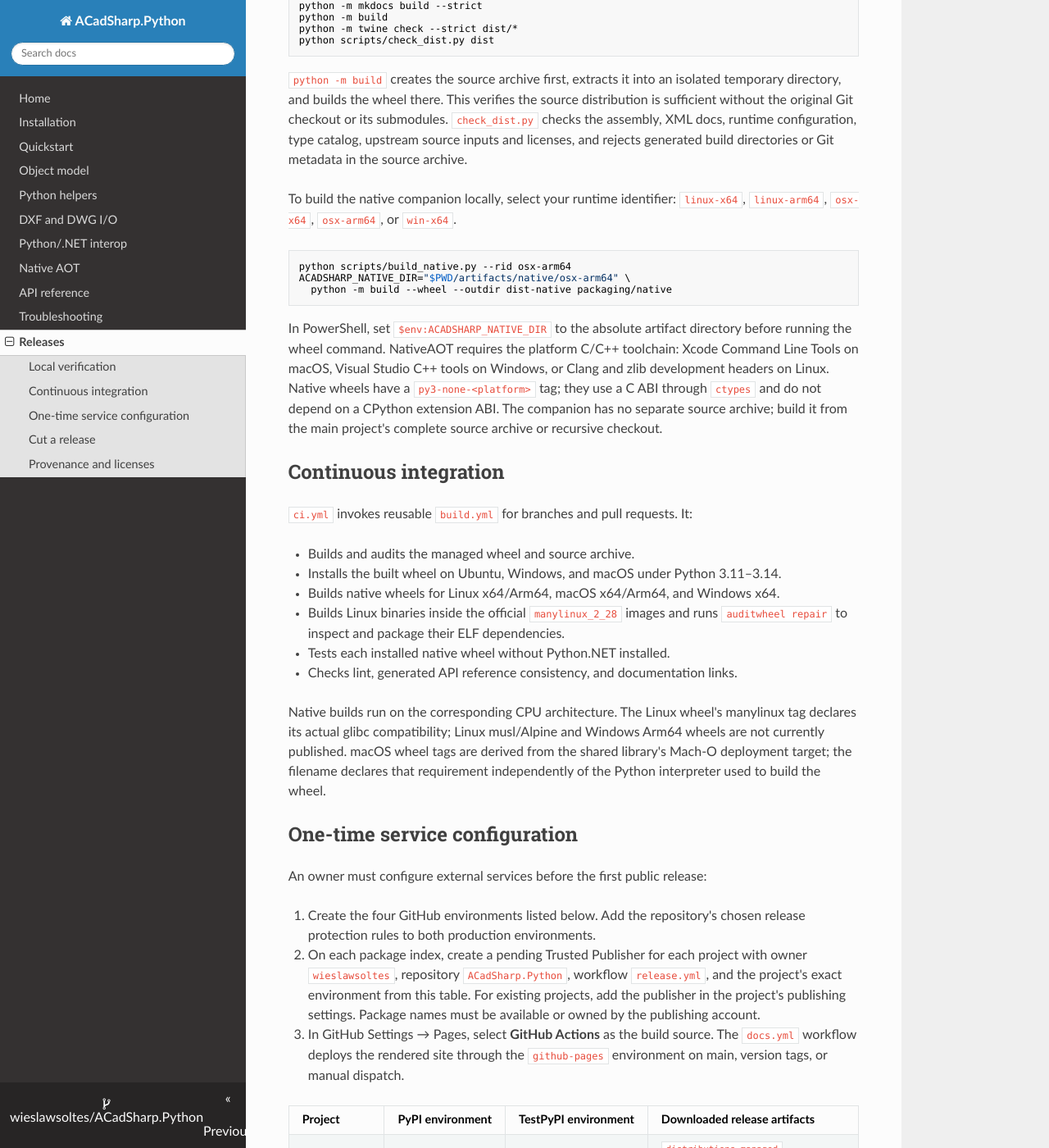
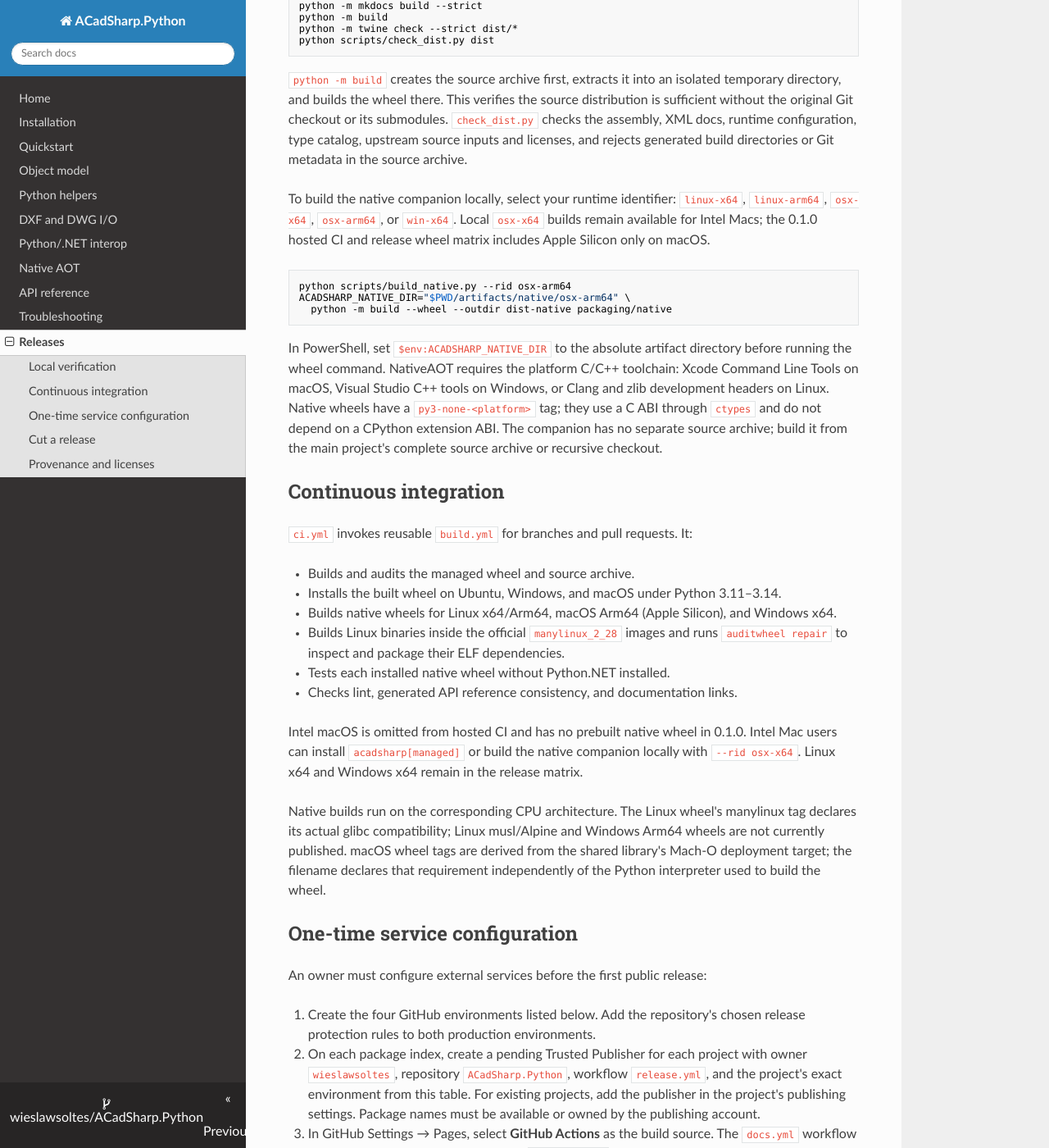
Before and after one commit to wieslawsoltes/ACadSharp.Python, an MkDocs documentation site: the page built from docs/releasing.md, in a window 1280 px wide and 1400 px high, scrolled down 629 px. Shown: the whole window at 82% size. Built offline with MkDocs 1.6.1, drawn with Linux system fonts in a browser that asks for light colours; nearby versions of some CDN libraries.

Commit message:
Document four-platform native releases and local Intel Mac builds

````diff
--- a/docs/releasing.md
+++ b/docs/releasing.md
@@ -35,7 +35,9 @@ upstream source inputs and licenses, and rejects generated build directories or
 Git metadata in the source archive.
 
 To build the native companion locally, select your runtime identifier:
-`linux-x64`, `linux-arm64`, `osx-x64`, `osx-arm64`, or `win-x64`.
+`linux-x64`, `linux-arm64`, `osx-x64`, `osx-arm64`, or `win-x64`. Local
+`osx-x64` builds remain available for Intel Macs; the 0.1.0 hosted CI and release
+wheel matrix includes Apple Silicon only on macOS.
 
 ```sh
 python scripts/build_native.py --rid osx-arm64
@@ -57,11 +59,15 @@ complete source archive or recursive checkout.
 
 - Builds and audits the managed wheel and source archive.
 - Installs the built wheel on Ubuntu, Windows, and macOS under Python 3.11–3.14.
-- Builds native wheels for Linux x64/Arm64, macOS x64/Arm64, and Windows x64.
+- Builds native wheels for Linux x64/Arm64, macOS Arm64 (Apple Silicon), and Windows x64.
 - Builds Linux binaries inside the official `manylinux_2_28` images and runs
   `auditwheel repair` to inspect and package their ELF dependencies.
 - Tests each installed native wheel without Python.NET installed.
 - Checks lint, generated API reference consistency, and documentation links.
+
+Intel macOS is omitted from hosted CI and has no prebuilt native wheel in 0.1.0.
+Intel Mac users can install `acadsharp[managed]` or build the native companion
+locally with `--rid osx-x64`. Linux x64 and Windows x64 remain in the release matrix.
 
 Native builds run on the corresponding CPU architecture. The Linux wheel's
 manylinux tag declares its actual glibc compatibility; Linux musl/Alpine and
````
Also changed, not shown: CHANGELOG.md (+1 -0 lines), README.md (+2 -0 lines), docs/installation.md (+2 -0 lines), docs/native.md (+8 -0 lines), packaging/native/README.md (+4 -0 lines).
